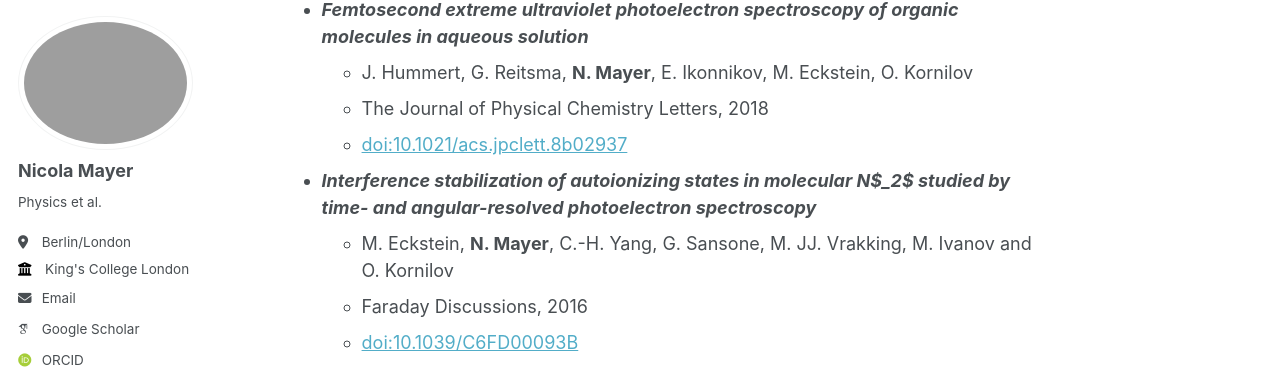
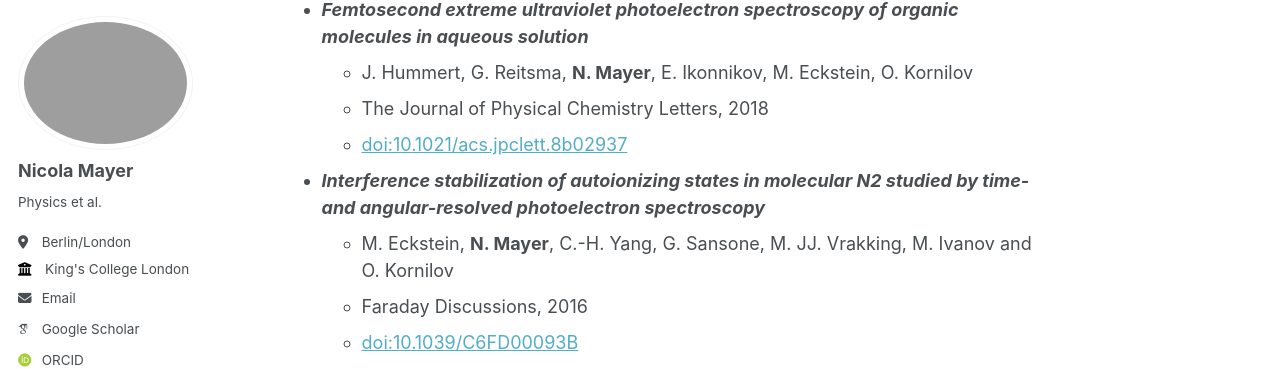
Before and after one commit to GCBSNicola/GCBSNicola.github.io, a Jekyll site: the page built from _pages/publications_markdown.md, in a window 1280 px wide and 900 px high, scrolled down 982 px. Shown: the part 90-459 px from the top of the window. Built offline with Jekyll 4.4.1, drawn with Linux system fonts in a browser that asks for light colours; some web fonts are replaced.

Commit message:
fixed latex markdown conflict

```diff
--- a/_pages/publications_markdown.md
+++ b/_pages/publications_markdown.md
@@ -35,7 +35,7 @@ See also my [Google Scholar](https://scholar.google.com/citations?user=9EZ2fK4AA
     - J. Hummert, G. Reitsma, **N. Mayer**, E. Ikonnikov, M. Eckstein, O. Kornilov
     - The Journal of Physical Chemistry Letters, 2018
     - [doi:10.1021/acs.jpclett.8b02937](https://doi.org/10.1021/acs.jpclett.8b02937)
-- ***Interference stabilization of autoionizing states in molecular N$_2$ studied by time- and angular-resolved photoelectron spectroscopy***
+- ***Interference stabilization of autoionizing states in molecular N2 studied by time- and angular-resolved photoelectron spectroscopy***
     - M. Eckstein, **N. Mayer**, C.-H. Yang, G. Sansone, M. JJ. Vrakking, M. Ivanov and O. Kornilov
     - Faraday Discussions, 2016
     - [doi:10.1039/C6FD00093B](https://doi.org/10.1039/C6FD00093B)
```
